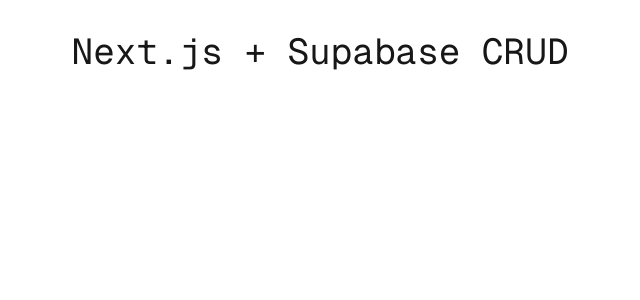
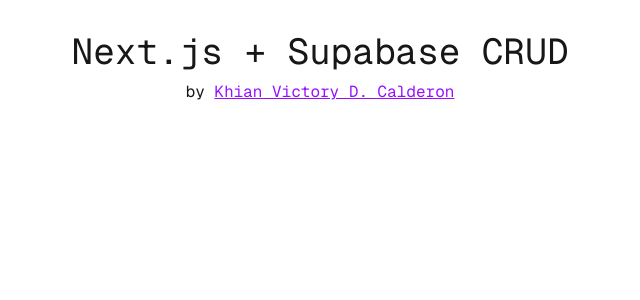
Before and after one commit to khianvictorycalderon/NextJS-Supabase-CRUD, a Next.js app: page / in a window 1280 px wide. Shown: the top 300 px of the page, without its empty margins (320-960 px from the left). Built offline with nearby package versions, Linux system fonts and the light colour scheme.

Commit message:
Added Credits

```diff
--- a/app/page.tsx
+++ b/app/page.tsx
@@ -2,6 +2,7 @@
   return (
     <div className="p-4 md:p-8 w-full text-center">
       <h1 className="text-4xl font-mono">Next.js + Supabase CRUD</h1>
+      <p className="mt-2 font-mono">by <a className="text-purple-600 underline" href="https://khian.netlify.app/" target="_blank">Khian Victory D. Calderon</a></p>
     </div>
   )
 }
```
